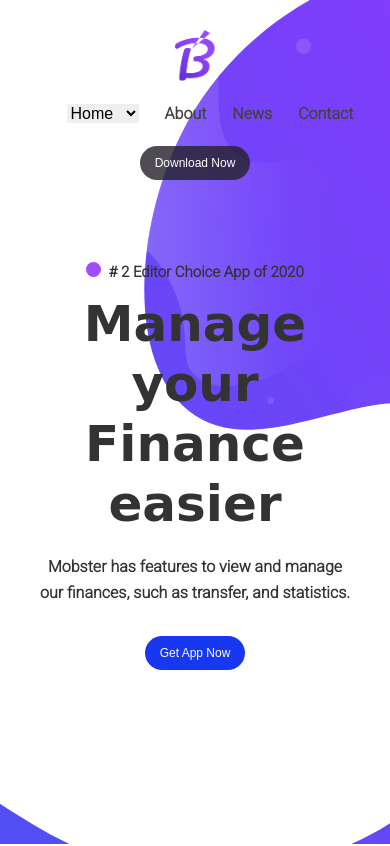
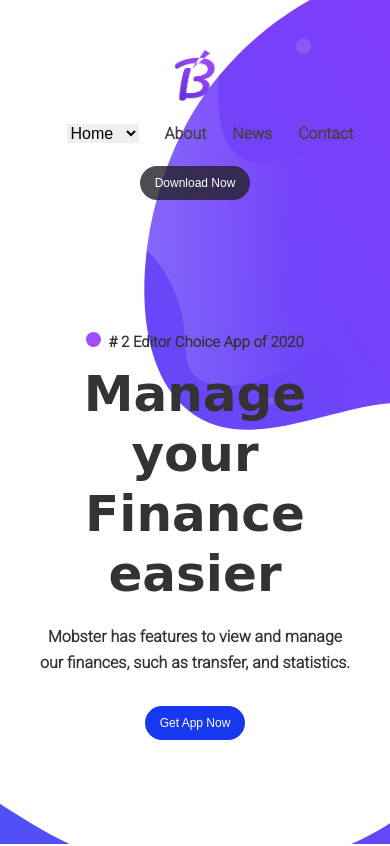
Before and after one commit to yousri-mahmoud/mobster, a plain HTML site: page index.html in a window 390 px wide. Shown: the top 846 px of the page. Drawn offline with Linux system fonts and the light colour scheme.

Commit message:
navbar change

```diff
--- a/css/style.css
+++ b/css/style.css
@@ -264,7 +264,7 @@ a {
   }
   .navbar {
     height: auto;
-    padding-top: 0;
+    padding-top: 0px;
   }
   .navbar .flex {
     flex-direction: column;
@@ -278,14 +278,14 @@ a {
     font-size: 12px;
   }
   .btn-primary {
-    margin-bottom: 50px;
+    margin-bottom: 80px;
   }
 
   .container {
     padding: 0 20px;
   }
   .nav-mp {
-    padding: 30px 0;
+    padding: 50px 0;
   }
 
   .nav-mp ul {
```
